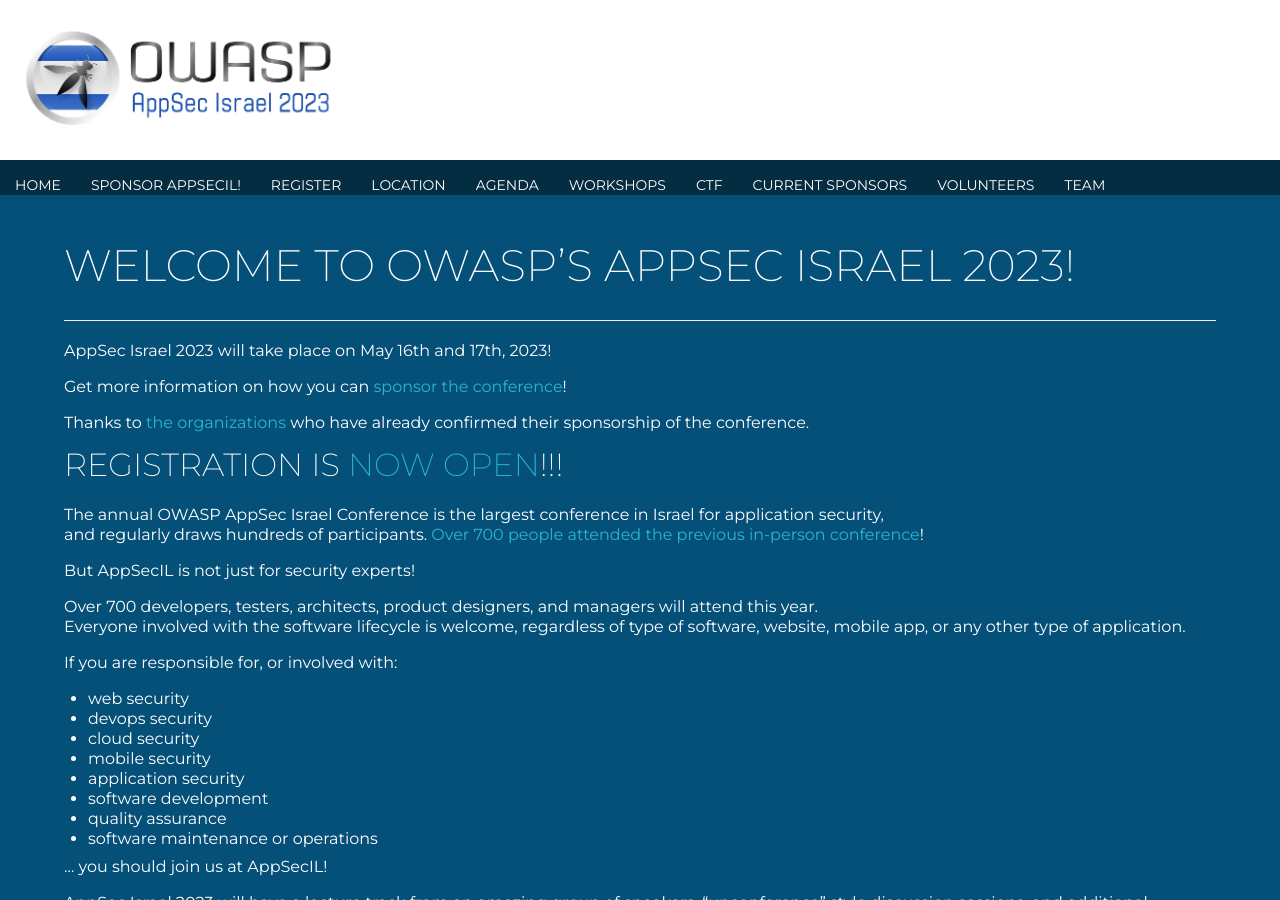
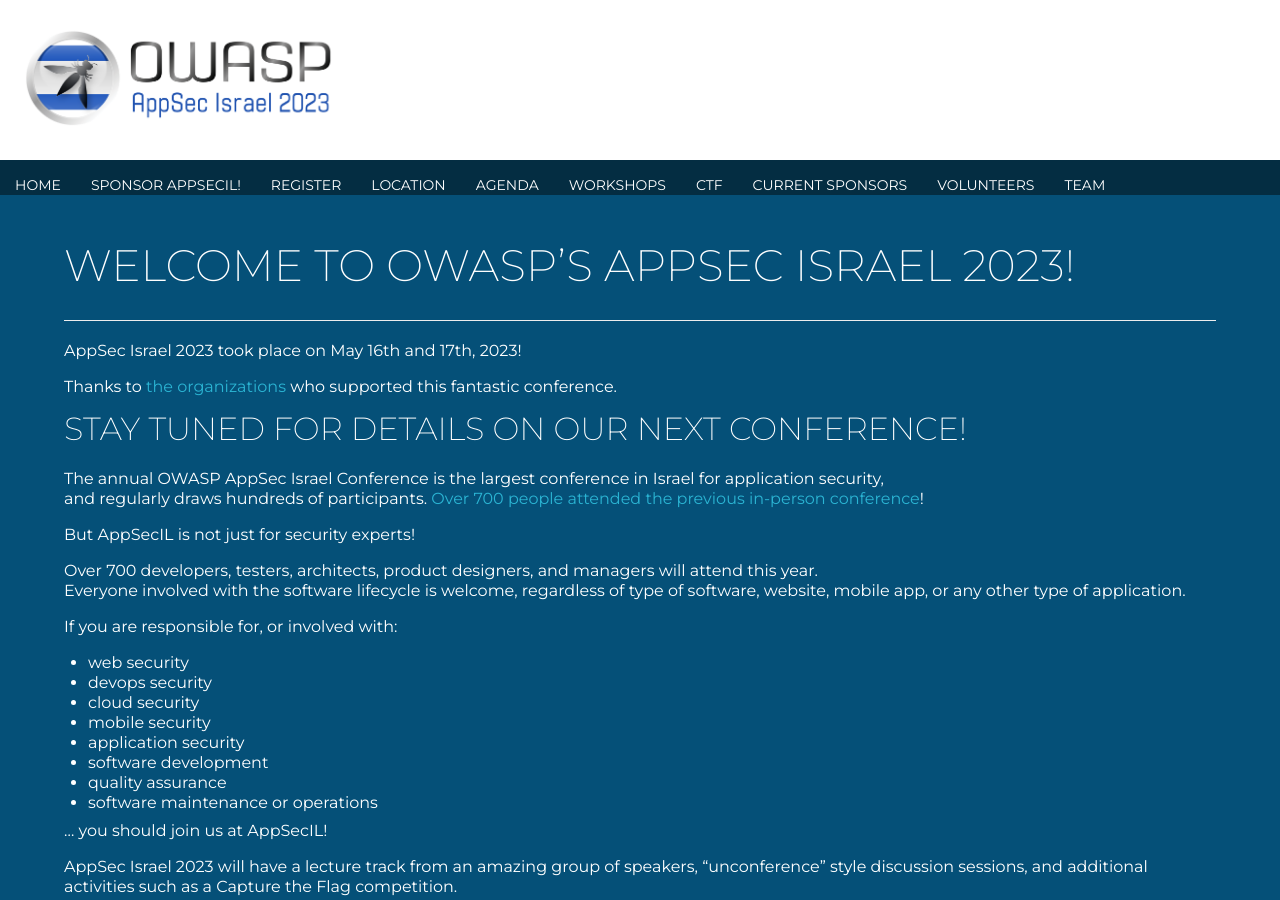
Before and after one commit to OWASP/www-event-appsecil-2023, a Jekyll site: the page built from index.md, in a window 1280 px wide and 900 px high. Built offline with Jekyll 4.4.1, drawn with Linux system fonts in a browser that asks for light colours; our own code applies the rules of GitHub Pages for plain Markdown files.

Commit message:
Update 2023 site post conference

```diff
--- a/index.md
+++ b/index.md
@@ -8,13 +8,11 @@
 
 <!-- rebuild -->
 
-**{{ site.title }} will take place on {{ site.dates }}!**
+**{{ site.title }} took place on {{ site.dates }}!**
 
-Get more information on how you can [sponsor the conference](https://appsecil.org/assets/AppSecIL2023Sponsorships.pdf)!
+Thanks to **[the organizations](#sponsors)** who supported this fantastic conference.
 
-Thanks to **[the organizations](#sponsors)** who have already confirmed their sponsorship of the conference.
-
-### **Registration is [now open](/Register)!!!**
+### **Stay Tuned for details on our next conference!**
 
 <!--The agendas and **links for webinars** for the [training day](Training) and the [main track talks](Agenda) have now been published!-->
 
```
